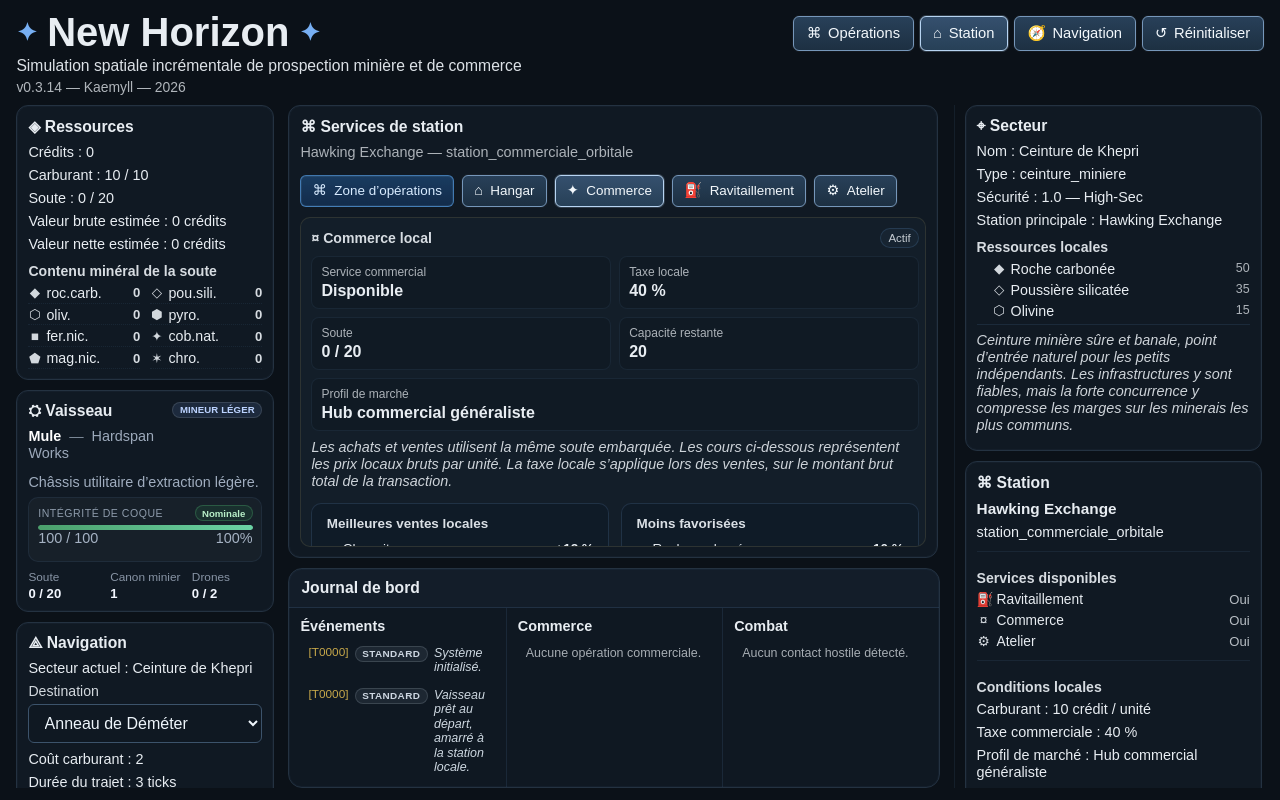
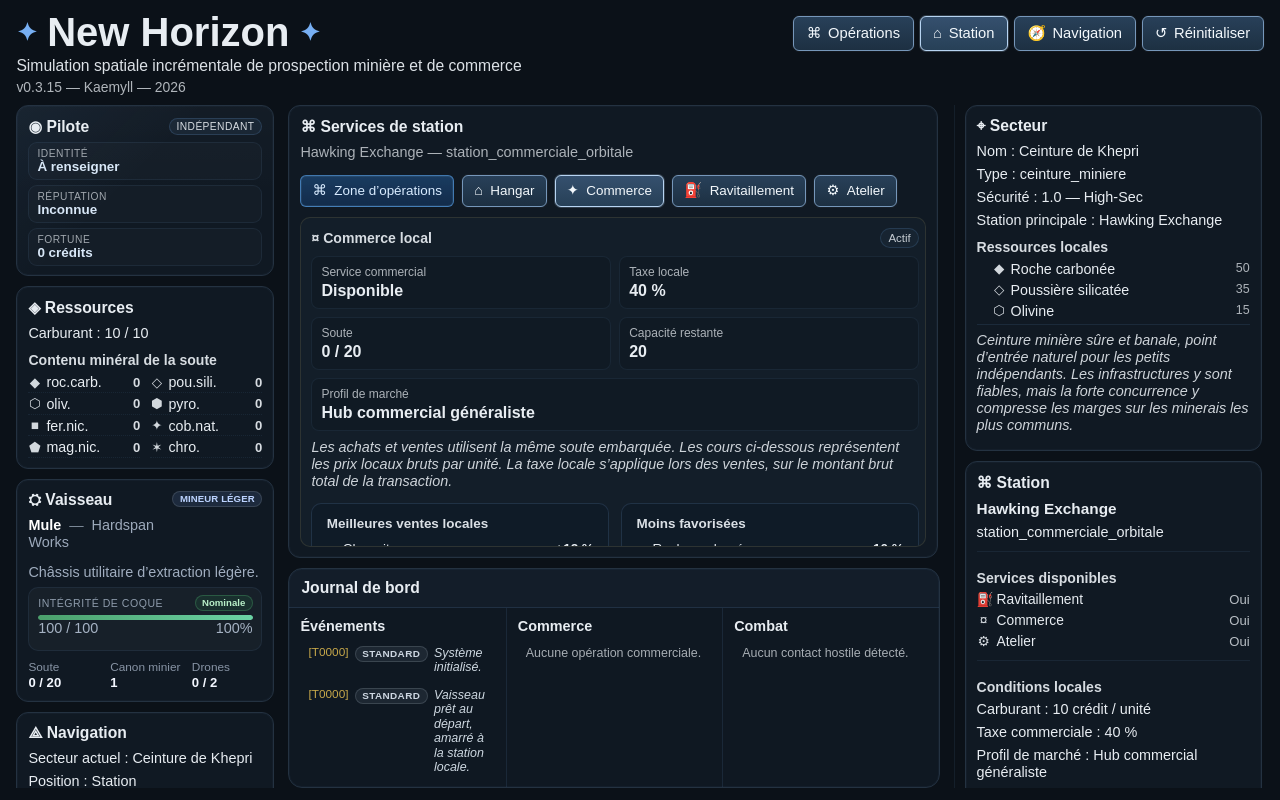
Before and after one commit to Kaemyll/newhorizon, a Vue app: page / in a window 1280 px wide. Built offline with nearby package versions, Linux system fonts and the light colour scheme.

Commit message:
v0.3.15 - refactor(ui): isoler le style du panneau Pilote et compacter la navigation

```diff
--- a/src/App.vue
+++ b/src/App.vue
@@ -1,5 +1,6 @@
 <script setup>
 import { computed, onMounted, onUnmounted, reactive } from 'vue'
+import PlayerPanel from './components/PlayerPanel.vue'
 import ResourcePanel from './components/ResourcePanel.vue'
 import ShipPanel from './components/ShipPanel.vue'
 import SectorPanel from './components/SectorPanel.vue'
@@ -24,10 +25,7 @@ import {
 import { acheterMineraiEnStation, vendreMineraiEnStation } from './game/systemeCommerce'
 import { ravitaillerCarburant } from './game/systemeRavitaillement'
 import { ameliorerVaisseau } from './game/systemeAmeliorations'
-import {
-    reparerPartiellementVaisseauActif,
-    reparerVaisseauActif,
-} from './game/systemeReparation'
+import { reparerPartiellementVaisseauActif, reparerVaisseauActif } from './game/systemeReparation'
 import {
   selectionnerDestination,
   lancerVoyageVersDestinationSelectionnee,
@@ -252,6 +250,7 @@ onUnmounted(() => {
   <main
     class="app-shell"
     v-if="
+      etat.joueur &&
       etat.ressources &&
       etat.vaisseau &&
       etat.vaisseauxPossedes &&
@@ -293,12 +292,16 @@ onUnmounted(() => {
 
     <div class="app-main">
       <section class="main-column main-column-left">
+        <PlayerPanel :player="etat.joueur" :credits="etat.ressources.credits" />
+
         <ResourcePanel
           :ressources="etat.ressources"
           :vaisseau="etat.vaisseau"
           :secteur-courant="etat.secteurCourant"
         />
+
         <ShipPanel :vaisseau="etat.vaisseau" :industrie="etat.industrie" />
+
         <NavigationPanel
           :secteur-courant-id="etat.secteurCourant.id"
           :navigation="etat.navigation"
--- a/src/assets/styles/components/navigation.css
+++ b/src/assets/styles/components/navigation.css
@@ -20,11 +20,25 @@ select {
   color: #eef5fb;
 }
 
+.navigation-destination-row {
+  display: grid;
+  grid-template-columns: auto minmax(0, 1fr);
+  align-items: center;
+  gap: 8px;
+  margin-bottom: 8px;
+}
+
 .navigation-label {
   display: block;
   margin-bottom: 5px;
   font-size: 0.88rem;
   opacity: 0.9;
+}
+
+.navigation-label--inline {
+  margin-bottom: 0;
+  font-size: 0.82rem;
+  white-space: nowrap;
 }
 
 .navigation-select {
@@ -37,6 +51,20 @@ select {
   color: #eef5fb;
 }
 
+.navigation-select--compact {
+  margin-bottom: 0;
+  padding: 0.38rem 0.55rem;
+  font-size: 0.9rem;
+  line-height: 1.1;
+}
+
+.navigation-route-meta {
+  margin: 0 0 8px;
+  font-size: 0.8rem;
+  line-height: 1.1;
+  opacity: 0.88;
+}
+
 .navigation-status {
   margin-top: 8px;
   font-style: italic;
--- /dev/null
+++ b/src/assets/styles/features/player.css
@@ -0,0 +1,81 @@
+/* =========================================================
+   FEATURE — PILOTE
+   ---------------------------------------------------------
+   Rôle :
+   - panneau d’identité du joueur
+   - statut, réputation, fortune
+   - compacité adaptée à la colonne gauche
+   ========================================================= */
+
+.player-panel {
+  position: relative;
+  min-height: unset;
+  padding-bottom: 9px;
+}
+
+.player-panel::before {
+  content: '';
+  position: absolute;
+  inset: 0;
+  background:
+    linear-gradient(135deg, rgba(125, 184, 255, 0.05), transparent 45%),
+    linear-gradient(180deg, rgba(255, 255, 255, 0.015), transparent 55%);
+  pointer-events: none;
+}
+
+.player-panel-header {
+  position: relative;
+  z-index: 1;
+  display: flex;
+  align-items: center;
+  justify-content: space-between;
+  gap: 8px;
+  margin-bottom: 6px;
+}
+
+.player-panel-header h2 {
+  margin-bottom: 0;
+}
+
+.player-panel-badge {
+  flex: 0 0 auto;
+  padding: 2px 7px;
+  border: 1px solid rgba(125, 184, 255, 0.18);
+  border-radius: 999px;
+  background: rgba(125, 184, 255, 0.08);
+  font-size: 0.64rem;
+  letter-spacing: 0.04em;
+  text-transform: uppercase;
+  opacity: 0.92;
+}
+
+.player-panel-grid {
+  position: relative;
+  z-index: 1;
+  display: grid;
+  grid-template-columns: 1fr;
+  gap: 5px;
+}
+
+.player-panel-card {
+  padding: 5px 8px 5px;
+  border: 1px solid rgba(125, 184, 255, 0.08);
+  border-radius: 9px;
+  background: rgba(255, 255, 255, 0.02);
+}
+
+.player-panel-label {
+  display: block;
+  margin-bottom: 1px;
+  font-size: 0.64rem;
+  text-transform: uppercase;
+  letter-spacing: 0.05em;
+  opacity: 0.66;
+}
+
+.player-panel-value {
+  display: block;
+  font-size: 0.84rem;
+  line-height: 1.05;
+  color: #d8e7f7;
+}
--- a/src/assets/styles/main.css
+++ b/src/assets/styles/main.css
@@ -41,6 +41,7 @@
    ========================================================= */
 @import './components/navigation.css';
 @import './components/resources.css';
+@import './features/player.css';
 
 /* =========================================================
    5. ZONE CENTRALE DE PILOTAGE
--- a/src/components/NavigationPanel.vue
+++ b/src/components/NavigationPanel.vue
@@ -12,16 +12,16 @@ const props = defineProps({
     type: Object,
     required: true,
   },
+  positionLocale: {
+    type: String,
+    default: 'station',
+  },
 })
 
 const emit = defineEmits(['selectionner-destination', 'voyager'])
 
 const secteurCourant = computed(() =>
   donneesSecteurs.find((secteur) => secteur.id === props.secteurCourantId),
-)
-
-const secteurDestinationSelectionnee = computed(() =>
-  donneesSecteurs.find((secteur) => secteur.id === props.navigation.destinationSelectionneeId),
 )
 
 const secteurDestinationActive = computed(() =>
@@ -46,6 +46,7 @@ const trajetSelectionne = computed(() =>
     <h2>⟁ Navigation</h2>
 
     <p>Secteur actuel : {{ secteurCourant?.nom }}</p>
+    <p>Position : {{ positionLocale === 'operations' ? 'Zone d’opérations' : 'Station' }}</p>
 
     <template v-if="navigation.enVoyage">
       <p>Destination : {{ secteurDestinationActive?.nom }}</p>
@@ -54,11 +55,14 @@ const trajetSelectionne = computed(() =>
     </template>
 
     <template v-else>
-      <label class="navigation-label" for="destination-select"> Destination </label>
+      <div class="navigation-destination-row">
+        <label class="navigation-label navigation-label--inline" for="destination-select">
+          Destination
+        </label>
 
         <select
           id="destination-select"
-        class="navigation-select"
+          class="navigation-select navigation-select--compact"
           :value="navigation.destinationSelectionneeId"
           @change="emit('selectionner-destination', $event.target.value)"
         >
@@ -66,20 +70,23 @@ const trajetSelectionne = computed(() =>
             {{ secteur.nom }}
           </option>
         </select>
+      </div>
 
-      <template v-if="secteurDestinationSelectionnee && trajetSelectionne">
-        <p>Coût carburant : {{ trajetSelectionne.coutCarburant }}</p>
-        <p>Durée du trajet : {{ trajetSelectionne.tempsTrajet }} ticks</p>
+      <template v-if="trajetSelectionne">
+        <p class="navigation-route-meta">
+          Durée : {{ trajetSelectionne.tempsTrajet }} ticks · Coût carburant :
+          {{ trajetSelectionne.coutCarburant }}
+        </p>
       </template>
 
       <div class="action-group">
-        <button class="action-button-with-icon" @click="$emit('voyager')">
+        <button class="action-button-with-icon" @click="emit('voyager')">
           <span class="button-icon" aria-hidden="true">🧭</span>
           <span>Lancer le trajet</span>
         </button>
       </div>
 
-      <p class="navigation-status">Statut : À quai</p>
+      <p class="navigation-status">Statut : Prêt au départ</p>
     </template>
   </section>
 </template>
--- /dev/null
+++ b/src/components/PlayerPanel.vue
@@ -0,0 +1,45 @@
+<script setup>
+defineProps({
+  player: {
+    type: Object,
+    default: () => ({}),
+  },
+  credits: {
+    type: Number,
+    default: 0,
+  },
+})
+</script>
+
+<template>
+  <section class="panel player-panel">
+    <div class="player-panel-header">
+      <h2>◉ Pilote</h2>
+
+      <span class="player-panel-badge">
+        {{ player?.statut || 'Indépendant' }}
+      </span>
+    </div>
+
+    <div class="player-panel-grid">
+      <div class="player-panel-card">
+        <span class="player-panel-label">Identité</span>
+        <strong class="player-panel-value">
+          {{ player?.identite || 'À renseigner' }}
+        </strong>
+      </div>
+
+      <div class="player-panel-card">
+        <span class="player-panel-label">Réputation</span>
+        <strong class="player-panel-value">
+          {{ player?.reputation || 'Inconnue' }}
+        </strong>
+      </div>
+
+      <div class="player-panel-card">
+        <span class="player-panel-label">Fortune</span>
+        <strong class="player-panel-value"> {{ credits }} crédits </strong>
+      </div>
+    </div>
+  </section>
+</template>
--- a/src/components/ResourcePanel.vue
+++ b/src/components/ResourcePanel.vue
@@ -1,10 +1,7 @@
 <script setup>
-import { computed } from 'vue'
 import { donneesMinerais } from '../game/dataMinerais'
-import { donneesSecteurs } from '../game/dataSecteurs'
-import { calculerValeurCargaisonPourStation } from '../game/systemeCommerce'
 
-const props = defineProps({
+defineProps({
   ressources: {
     type: Object,
     required: true,
@@ -18,38 +15,12 @@ const props = defineProps({
     required: true,
   },
 })
-
-const secteur = computed(() =>
-  donneesSecteurs.find((entree) => entree.id === props.secteurCourant.id),
-)
-
-const stationCourante = computed(() => secteur.value?.stationPrincipale ?? null)
-
-const estimationCargaison = computed(() => {
-  if (!stationCourante.value || !secteur.value) {
-    return {
-      valeurBrute: 0,
-      montantTaxe: 0,
-      valeurNette: 0,
-    }
-  }
-
-  return calculerValeurCargaisonPourStation(
-    props.ressources.minerais,
-    stationCourante.value,
-    secteur.value.securite,
-  )
-})
 </script>
 
 <template>
   <section class="panel">
     <h2>◈ Ressources</h2>
-    <p>Crédits : {{ ressources.credits }}</p>
     <p>Carburant : {{ ressources.carburant }} / {{ vaisseau.carburantMax }}</p>
-    <p>Soute : {{ vaisseau.soute }} / {{ vaisseau.souteMax }}</p>
-    <p>Valeur brute estimée : {{ estimationCargaison.valeurBrute }} crédits</p>
-    <p>Valeur nette estimée : {{ estimationCargaison.valeurNette }} crédits</p>
 
     <h3>Contenu minéral de la soute</h3>
     <ul class="resource-list resource-list-compact resource-list-mineraux">
--- a/src/game/donneesInitiales.js
+++ b/src/game/donneesInitiales.js
@@ -32,9 +32,16 @@ export function creerEtatInitialJeu() {
 
   return {
     meta: {
-      version: '0.3.14',
+      version: '0.3.15',
       auteur: 'Kaemyll',
       annee: 2026,
+    },
+
+    joueur: {
+      identite: 'À renseigner',
+      statut: 'Indépendant',
+      reputation: 'Inconnue',
+      fortune: 'En attente',
     },
 
     ressources: {
```
Also changed, not shown: src/assets/styles/components/panels.css (+4 -4 lines). Lines whose indentation alone changed are shown as unchanged.
